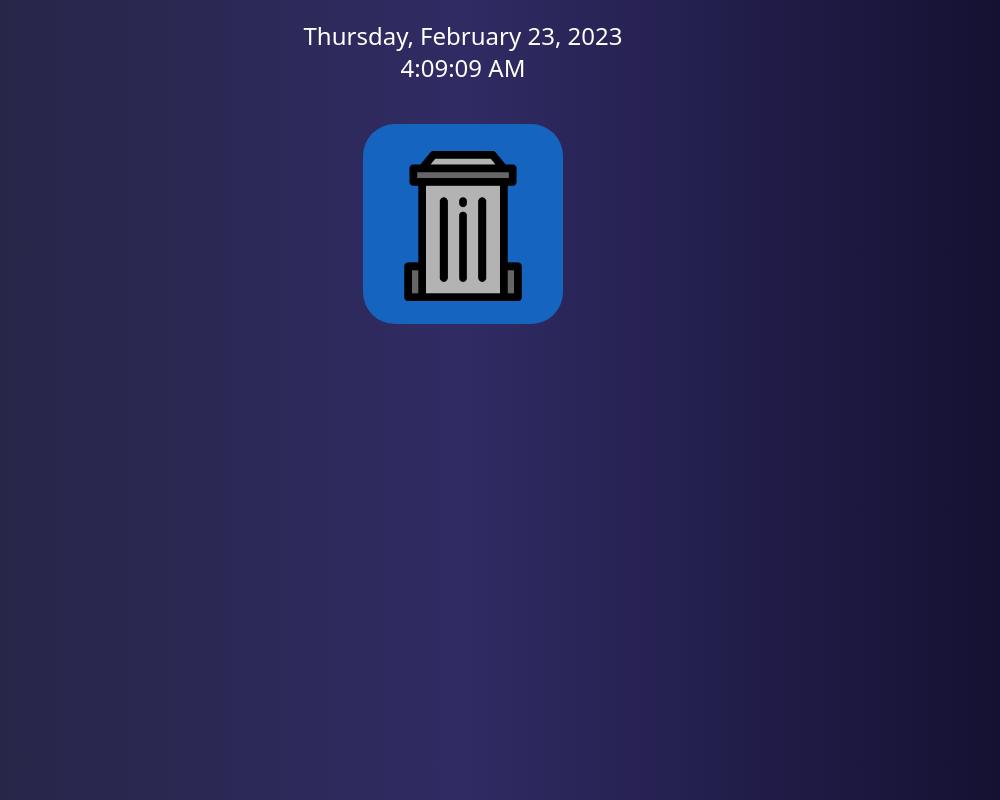
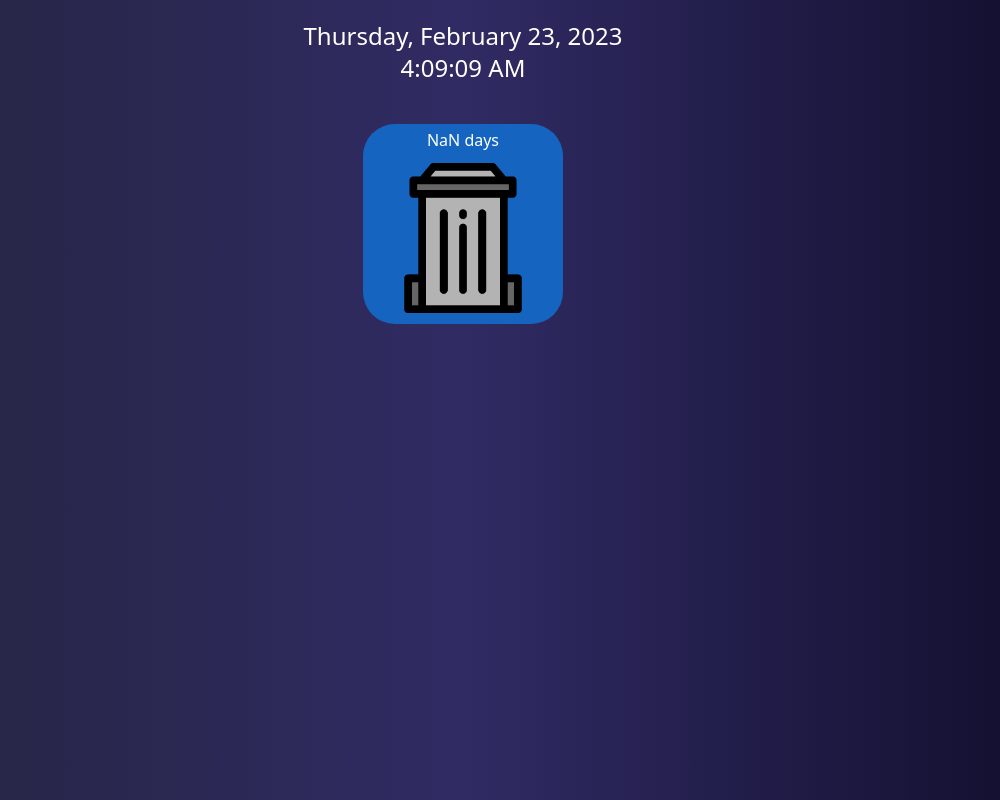
Before and after one commit to HisenBug1/home-dash, a React (Create React App) app: page / in a window 1280 px wide. Shown: the whole page, without its empty margins (177-1177 px from the left). Built offline with nearby package versions, Linux system fonts and the light colour scheme; no server answers.

Commit message:
add days remaining

```diff
--- a/src/components/Garbage.jsx
+++ b/src/components/Garbage.jsx
@@ -11,12 +11,24 @@ export default function Garbage() {
     const [garbage_date, setDate] = useState()
     const [garbage_type, setType] = useState()
     const [both, setBoth] = useState()
+    const [jsDate, setJSDate] = useState()
+    const [dayRemaining, setRemaining] = useState()
 
     useEffect(() => {
         async function fetchData() {
             try {
                 const res = await axios.get(url)
+
                 setDate(res.data.date)
+
+                // format date string to JS date
+                const d = res.data.date.split('-')
+                d[1] = parseInt(d[1]) - 1
+                setJSDate(new Date(d[0], d[1], d[2]))
+
+                // calculate days remaining
+                setRemaining(jsDate - new Date())
+
                 setType(res.data.type)
                 if (garbage_type.toLowerCase().includes('both'))
                     setBoth(true)
@@ -27,7 +39,19 @@ export default function Garbage() {
             }
         }
         fetchData();
-    }, [garbage_type]);
+    }, [garbage_date, garbage_type]);
+
+    function show_days_remaining() {
+        const d = Math.floor(dayRemaining/ (1000 * 3600 * 24))
+        if (d < 1)
+            return ("Today")
+        else if (d === 1)
+            return ("Tomorrow")
+        else
+            return (""+d+" days")
+    }
+
+    console.log(show_days_remaining())
 
     if (both) {
         return (
@@ -42,7 +66,8 @@ export default function Garbage() {
                     },
                 }}
             >
-                <div className="pt-5">{garbage_date}</div>
+                <div className="pt-1">{garbage_date}</div>
+                <div>{show_days_remaining()}</div>
                 <div className="max-w-[50%] m-auto flex flex-row justify-center">
                     <img src={garbageLogo} alt='logo of waste bin' />
                     <img src={recycleLogo} alt='logo of recycle bin' />
@@ -64,6 +89,7 @@ export default function Garbage() {
                 }}
             >
                 <div className="pt-1">{garbage_date}</div>
+                <div>{show_days_remaining()}</div>
                 <div className="max-w-[75%] m-auto">
                     <img src={garbageLogo} alt='logo of waste bin' />
                 </div>
```
